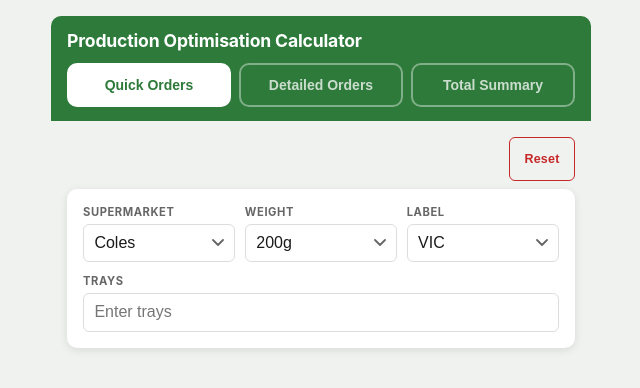
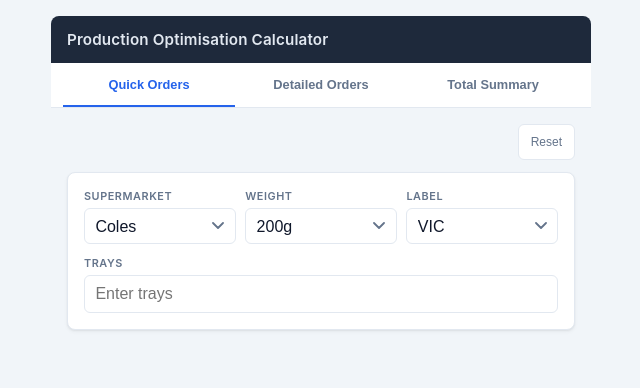
Before and after one commit to Don-Suneth/mushroom-calculator, a React (Vite) app: page / in a window 1280 px wide. Shown: the top 388 px of the page, without its empty margins (319-959 px from the left). Built offline with nearby package versions, Linux system fonts and the light colour scheme.

Commit message:
Improve UI colors

```diff
--- a/src/App.css
+++ b/src/App.css
@@ -7,18 +7,33 @@
 }
 
 :root {
-  --green:        #2d7a3a;
-  --green-dark:   #1e5528;
-  --green-light:  #e8f5e9;
-  --red:          #c62828;
-  --red-light:    #ffebee;
-  --border:       #ddd;
-  --bg:           #f0f2f0;
+  /* Base */
+  --bg:           #f1f5f9;
   --white:        #ffffff;
-  --text:         #1a1a1a;
-  --muted:        #666666;
-  --radius:       10px;
-  --shadow:       0 2px 8px rgba(0, 0, 0, 0.1);
+  --border:       #e2e8f0;
+  --radius:       8px;
+  --shadow:       0 1px 2px rgba(0,0,0,0.06), 0 2px 4px rgba(0,0,0,0.04);
+
+  /* Text */
+  --text:         #0f172a;
+  --muted:        #64748b;
+  --subtle:       #94a3b8;
+
+  /* Header */
+  --header-bg:    #1e293b;
+
+  /* Primary action — Add / Sum */
+  --blue:         #2563eb;
+  --blue-dark:    #1d4ed8;
+
+  /* Danger — Remove button */
+  --red:          #dc2626;
+  --red-light:    #fef2f2;
+
+  /* Last pallet alert */
+  --pallet-bg:    #fef2f2;
+  --pallet-text:  #991b1b;
+  --pallet-line:  #fecaca;
 }
 
 body {
@@ -44,72 +59,72 @@ body {
   position: sticky;
   top: 0;
   z-index: 10;
-  background: var(--green);
-  color: var(--white);
-  padding: max(0.875rem, env(safe-area-inset-top)) max(1rem, env(safe-area-inset-right)) 0.75rem max(1rem, env(safe-area-inset-left));
+  background: var(--header-bg);
+  color: #e2e8f0;
+  padding: max(0.875rem, env(safe-area-inset-top)) max(1rem, env(safe-area-inset-right)) 0.875rem max(1rem, env(safe-area-inset-left));
   display: flex;
   align-items: center;
 }
 
 .app-header h1 {
-  font-size: 1.1rem;
-  font-weight: 700;
-  letter-spacing: -0.01em;
+  font-size: 0.95rem;
+  font-weight: 600;
+  letter-spacing: 0.01em;
 }
 
+/* ── Section header (Reset row) ──────────────────────────── */
 .section-header {
   display: flex;
   justify-content: flex-end;
-  margin-bottom: 0.5rem;
+  margin-bottom: 0.75rem;
 }
 
 .btn-reset-section {
-  padding: 0.5rem 0.9rem;
-  min-height: 44px;
-  background: transparent;
-  color: var(--red);
-  border: 1.5px solid var(--red);
+  padding: 0.4rem 0.75rem;
+  min-height: 36px;
+  background: var(--white);
+  color: var(--muted);
+  border: 1px solid var(--border);
   border-radius: 6px;
-  font-size: 0.78rem;
-  font-weight: 600;
+  font-size: 0.75rem;
+  font-weight: 500;
   cursor: pointer;
-  letter-spacing: 0.02em;
   touch-action: manipulation;
   -webkit-tap-highlight-color: transparent;
 }
 
 .btn-reset-section:active {
-  background: var(--red-light);
+  background: var(--bg);
 }
 
 /* ── Mode tabs ───────────────────────────────────────────── */
 .mode-tabs {
   display: flex;
-  gap: 0.5rem;
-  background: var(--green);
-  padding: 0 1rem 0.875rem;
+  background: var(--white);
+  border-bottom: 1px solid var(--border);
+  padding: 0 0.75rem;
 }
 
 .tab {
   flex: 1;
-  padding: 0.5rem 0.25rem;
+  padding: 0.7rem 0.25rem;
   min-height: 44px;
   background: transparent;
-  color: rgba(255, 255, 255, 0.75);
-  border: 2px solid rgba(255, 255, 255, 0.4);
-  border-radius: var(--radius);
-  font-size: 0.875rem;
+  color: var(--muted);
+  border: none;
+  border-bottom: 2px solid transparent;
+  border-radius: 0;
+  font-size: 0.8rem;
   font-weight: 600;
   cursor: pointer;
   touch-action: manipulation;
   -webkit-tap-highlight-color: transparent;
-  transition: background 0.12s, color 0.12s, border-color 0.12s;
+  transition: color 0.1s, border-color 0.1s;
 }
 
 .tab.active {
-  background: var(--white);
-  color: var(--green);
-  border-color: var(--white);
+  color: var(--blue);
+  border-bottom-color: var(--blue);
 }
 
 /* ── Main content ────────────────────────────────────────── */
@@ -125,6 +140,7 @@ body {
   background: var(--white);
   border-radius: var(--radius);
   padding: 1rem;
+  border: 1px solid var(--border);
   box-shadow: var(--shadow);
   margin-bottom: 1rem;
   display: flex;
@@ -143,8 +159,8 @@ label {
   flex-direction: column;
   gap: 0.3rem;
   flex: 1;
-  font-size: 0.7rem;
-  font-weight: 700;
+  font-size: 0.68rem;
+  font-weight: 600;
   color: var(--muted);
   text-transform: uppercase;
   letter-spacing: 0.05em;
@@ -154,8 +170,8 @@ select,
 input[type='text'],
 input[type='number'] {
   width: 100%;
-  padding: 0.6rem 0.65rem;
-  border: 1.5px solid var(--border);
+  padding: 0.55rem 0.65rem;
+  border: 1px solid var(--border);
   border-radius: 6px;
   font-size: 1rem; /* 16px — prevents iOS auto-zoom on focus */
   color: var(--text);
@@ -177,8 +193,8 @@ select:focus,
 input[type='text']:focus,
 input[type='number']:focus {
   outline: none;
-  border-color: var(--green);
-  box-shadow: 0 0 0 3px rgba(45, 122, 58, 0.12);
+  border-color: var(--blue);
+  box-shadow: 0 0 0 3px rgba(37, 99, 235, 0.1);
 }
 
 .input-row {
@@ -193,39 +209,37 @@ input[type='number']:focus {
 .btn-primary {
   flex-shrink: 0;
   padding: 0 1.1rem;
-  height: 44px;
-  background: var(--green);
+  height: 40px;
+  background: var(--blue);
   color: var(--white);
   border: none;
   border-radius: 6px;
   font-size: 0.875rem;
-  font-weight: 700;
+  font-weight: 600;
   cursor: pointer;
   white-space: nowrap;
   align-self: flex-end;
-  letter-spacing: 0.02em;
   touch-action: manipulation;
   -webkit-tap-highlight-color: transparent;
 }
 
 .btn-primary:active {
-  background: var(--green-dark);
+  background: var(--blue-dark);
 }
 
 .btn-remove {
   display: block;
   width: 100%;
   margin-top: 0.4rem;
-  padding: 0.6rem;
-  min-height: 44px;
+  padding: 0.5rem;
+  min-height: 40px;
   background: transparent;
   color: var(--red);
-  border: 1.5px solid var(--red);
+  border: 1px solid #fca5a5;
   border-radius: 6px;
   font-size: 0.8rem;
-  font-weight: 600;
+  font-weight: 500;
   cursor: pointer;
-  letter-spacing: 0.03em;
   touch-action: manipulation;
   -webkit-tap-highlight-color: transparent;
 }
@@ -237,28 +251,27 @@ input[type='number']:focus {
 .btn-edit {
   display: block;
   width: 100%;
-  padding: 0.6rem;
-  min-height: 44px;
+  padding: 0.5rem;
+  min-height: 40px;
   background: transparent;
-  color: var(--green);
-  border: 1.5px solid var(--green);
+  color: var(--muted);
+  border: 1px solid var(--border);
   border-radius: 6px;
   font-size: 0.8rem;
-  font-weight: 600;
+  font-weight: 500;
   cursor: pointer;
-  letter-spacing: 0.03em;
   touch-action: manipulation;
   -webkit-tap-highlight-color: transparent;
 }
 
 .btn-edit:active {
-  background: var(--green-light);
+  background: var(--bg);
 }
 
 .card-actions {
   display: flex;
   gap: 0.5rem;
-  margin-top: 0.4rem;
+  margin-top: 0.5rem;
 }
 
 .card-actions .btn-edit,
@@ -277,32 +290,38 @@ input[type='number']:focus {
 .result-card {
   background: var(--white);
   border-radius: var(--radius);
+  border: 1px solid var(--border);
+  border-left: 4px solid var(--sm-accent, var(--border));
   box-shadow: var(--shadow);
   overflow: hidden;
 }
 
 .result-header {
-  background: var(--green-light);
-  padding: 0.55rem 0.875rem;
+  background: var(--white);
+  border-bottom: 1px solid var(--border);
+  padding: 0.5rem 0.875rem;
   display: flex;
   flex-wrap: wrap;
-  gap: 0.4rem;
+  gap: 0.35rem;
   align-items: center;
 }
 
 .tag {
   display: inline-block;
-  background: var(--green);
-  color: var(--white);
-  padding: 0.18rem 0.6rem;
-  border-radius: 20px;
-  font-size: 0.78rem;
-  font-weight: 700;
+  background: var(--bg);
+  color: var(--muted);
+  border: 1px solid var(--border);
+  padding: 0.15rem 0.5rem;
+  border-radius: 4px;
+  font-size: 0.7rem;
+  font-weight: 600;
   letter-spacing: 0.02em;
 }
 
-.tag-label {
-  background: #555;
+/* supermarket name tag inherits neutral .tag — colour identity comes from the left border only */
+.tag-supermarket {
+  color: var(--text);
+  font-weight: 700;
 }
 
 .result-stats {
@@ -311,7 +330,7 @@ input[type='number']:focus {
 
 .stat-item {
   flex: 1;
-  padding: 0.875rem 0.5rem;
+  padding: 1rem 0.5rem;
   text-align: center;
   border-right: 1px solid var(--border);
 }
@@ -321,56 +340,58 @@ input[type='number']:focus {
 }
 
 .stat-value {
-  font-size: 1.6rem;
+  font-size: 1.75rem;
   font-weight: 700;
-  color: var(--green);
+  color: var(--text);
   line-height: 1;
 }
 
 .stat-label {
   margin-top: 0.3rem;
-  font-size: 0.68rem;
+  font-size: 0.65rem;
   font-weight: 600;
-  color: var(--muted);
+  color: var(--subtle);
   text-transform: uppercase;
-  letter-spacing: 0.06em;
+  letter-spacing: 0.07em;
 }
 
+/* ── Last pallet alert ───────────────────────────────────── */
 .last-pallet-alert {
-  background: var(--red);
-  color: var(--white);
-  padding: 0.55rem 0.875rem;
-  font-size: 0.875rem;
+  background: var(--pallet-bg);
+  color: var(--pallet-text);
+  border-top: 1px solid var(--pallet-line);
+  padding: 0.5rem 0.875rem;
+  font-size: 0.8rem;
   font-weight: 600;
   text-align: center;
-  letter-spacing: 0.02em;
 }
 
 .last-pallet-alert strong {
-  font-size: 1rem;
+  font-size: 0.875rem;
 }
 
 /* ── Total Summary card ──────────────────────────────────── */
 .summary-card {
   background: var(--white);
   border-radius: var(--radius);
+  border: 1px solid var(--border);
   box-shadow: var(--shadow);
   overflow: hidden;
 }
 
 .summary-title {
   padding: 0.75rem 1rem;
-  font-size: 0.95rem;
-  font-weight: 700;
+  font-size: 0.85rem;
+  font-weight: 600;
   color: var(--text);
-  border-bottom: 1.5px solid var(--border);
+  border-bottom: 1px solid var(--border);
 }
 
 .summary-row {
   display: flex;
   align-items: center;
   justify-content: space-between;
-  padding: 0.65rem 1rem;
+  padding: 0.6rem 1rem;
   border-bottom: 1px solid var(--border);
 }
 
@@ -379,46 +400,48 @@ input[type='number']:focus {
 }
 
 .summary-label {
-  font-size: 0.875rem;
-  color: var(--text);
+  font-size: 0.85rem;
+  color: var(--muted);
 }
 
 .summary-values {
   display: flex;
   flex-direction: column;
   align-items: flex-end;
-  gap: 0.15rem;
-  font-size: 0.825rem;
+  gap: 0.1rem;
+  font-size: 0.8rem;
   color: var(--muted);
 }
 
 .summary-num {
-  color: var(--green);
-  font-size: 0.95rem;
+  color: var(--text);
+  font-size: 0.9rem;
+  font-weight: 600;
 }
 
 .summary-grand {
-  background: var(--green-light);
-  border-top: 1.5px solid var(--border);
+  background: #f8fafc;
+  border-top: 1px solid var(--border);
 }
 
 .summary-grand .summary-label {
   font-weight: 700;
-  font-size: 0.925rem;
+  font-size: 0.875rem;
+  color: var(--text);
 }
 
 .summary-grand .summary-num {
-  font-size: 1rem;
+  font-size: 0.95rem;
 }
 
 /* ── Detailed orders list ────────────────────────────────── */
 .orders-list {
   display: flex;
   flex-direction: column;
-  gap: 1rem;
+  gap: 0.75rem;
 }
 
-/* ── Responsive — tablet / desktop refinement ───────────── */
+/* ── Responsive — tablet / desktop ──────────────────────── */
 @media (min-width: 520px) {
   .app {
     padding-top: 1rem;
@@ -427,7 +450,7 @@ input[type='number']:focus {
   .app-header {
     border-radius: var(--radius) var(--radius) 0 0;
     position: static;
-    padding: 0.875rem 1rem 0.75rem;
+    padding: 0.875rem 1rem;
   }
 }
 
--- a/src/App.jsx
+++ b/src/App.jsx
@@ -1,6 +1,6 @@
 import { useState, useEffect } from 'react';
 import './App.css';
-import { SUPERMARKETS, LABELS, SUPERMARKET_WEIGHTS, SUPERMARKET_LABELS } from './data/businessRules.js';
+import { SUPERMARKETS, LABELS, SUPERMARKET_WEIGHTS, SUPERMARKET_LABELS, SUPERMARKET_COLOURS } from './data/businessRules.js';
 import { calculateBoxes, calculatePallets, sumMultiInput } from './utils/calculations.js';
 
 // Version suffix lets us reset persisted state cleanly if the saved data shape changes.
@@ -22,11 +22,12 @@ function ResultCard({ supermarket, weight, label, trays }) {
   const boxes = calculateBoxes(supermarket, weight, trays);
   const displayBoxes = Math.round(boxes);
   const { fullPallets, remainder, showLastPallet } = calculatePallets(boxes);
+  const accent = SUPERMARKET_COLOURS[supermarket] ?? '#64748b';
 
   return (
-    <div className="result-card">
+    <div className="result-card" style={{ '--sm-accent': accent }}>
       <div className="result-header">
-        <span className="tag">{supermarket}</span>
+        <span className="tag tag-supermarket">{supermarket}</span>
         <span className="tag">{weight}</span>
         <span className="tag tag-label">{label}</span>
       </div>
--- a/src/data/businessRules.js
+++ b/src/data/businessRules.js
@@ -28,3 +28,13 @@ export const SUPERMARKET_WEIGHTS = {
   IGA:        ['200g', '500g', 'Brown'],
   Costco:     [ '650g'],
 };
+
+// Accent colour per supermarket — used only for the result card's left border stripe.
+export const SUPERMARKET_COLOURS = {
+  Coles:      '#c62828',
+  Woolworths: '#2e7d32',
+  Aldi:       '#1565c0',
+  Drakes:     '#e65100',
+  IGA:        '#6a1010',
+  Costco:     '#1a237e',
+};
```
Also changed, not shown: 1 other file (tests, documents, lock files or other folders).
